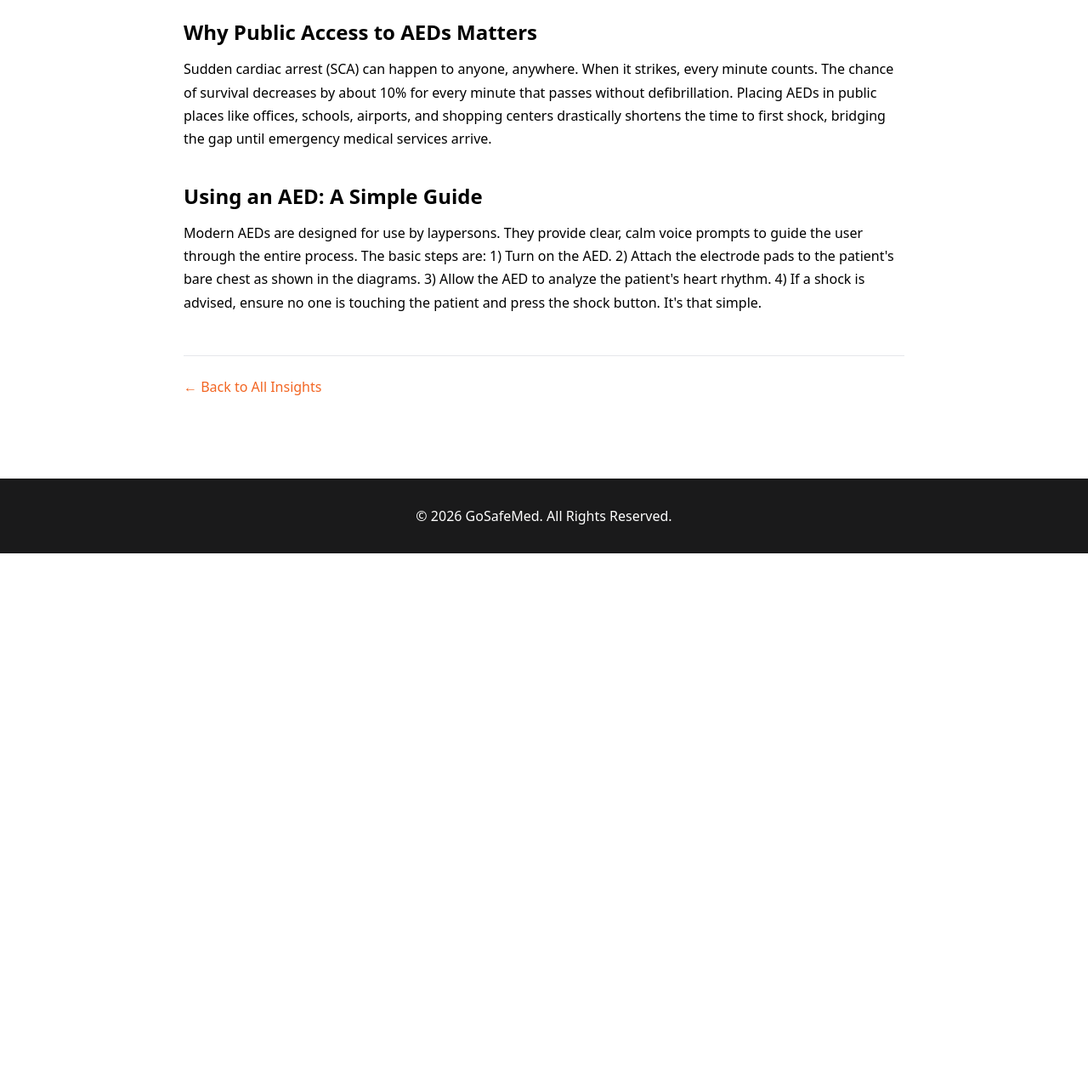
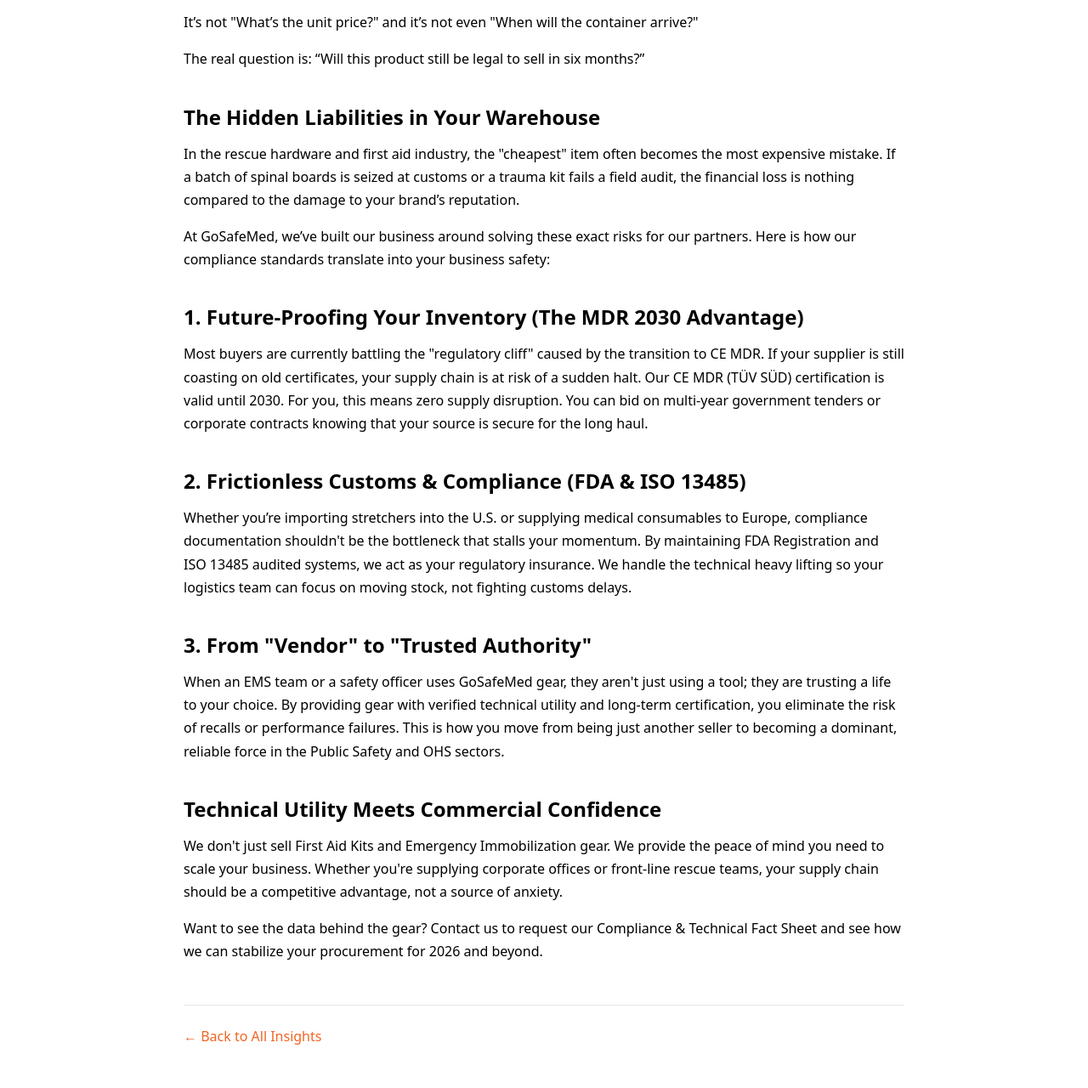
Before and after one commit to hellenfactoryprice/gosafemed-web, a website: page public/insights/post3.html in a window 1280 px wide. Shown: the part 806-2086 px from the top of the page at 85% size. Before the commit the page ends 1457 px from the top, so only its background shows below. Drawn offline with nearby package versions, Linux system fonts and the light colour scheme.

Commit message:
BLOG 3 BLOG

```diff
--- a/public/insights/post3.html
+++ b/public/insights/post3.html
@@ -3,7 +3,8 @@
 <head>
     <meta charset="UTF-8">
     <meta name="viewport" content="width=device-width, initial-scale=1.0">
-    <title>The Critical Role of AEDs in Public Spaces - GoSafeMed</title>
+    <title>Is Your Rescue Gear Supply Chain Built on Solid Ground or a Ticking Clock? - GoSafeMed</title>
+    <meta name="description" content="Struggling with CE MDR transitions? Learn how to secure your rescue gear supply chain and mitigate regulatory risks with long-term compliance strategies from GoSafeMed.">
     <script src="https://cdn.tailwindcss.com"></script>
     <style>
         .whatsapp-fab { position: fixed; bottom: 20px; right: 20px; z-index: 1000; transition: transform 0.3s ease-in-out; }
@@ -56,18 +57,31 @@
     <!-- Blog Post Content -->
     <main class="container mx-auto px-6 py-12 max-w-4xl">
         <article class="prose lg:prose-xl">
-            <h1 class="text-3xl md:text-4xl font-bold text-secondary">The Critical Role of AEDs in Public Spaces</h1>
+            <h1 class="text-3xl md:text-4xl font-bold text-secondary">Is Your Rescue Gear Supply Chain Built on Solid Ground or a Ticking Clock?</h1>
             <p class="text-gray-500 text-sm mt-2">MAR 26, 2026</p>
 
-            <img src="images/posts/post3/hero.jpg" alt="An AED mounted on a wall in a public space">
+            <img src="images/posts/post3/hero.jpg" alt="Rescue gear supply chain compliance">
 
-            <p>Automated External Defibrillators (AEDs) are lifesavers. This article explores the importance of deploying AEDs in communities and workplaces, and provides a step-by-step guide on how to use one in an emergency. Early defibrillation is key to surviving sudden cardiac arrest.</p>
+            <p>If you are an importer, wholesaler, or procurement manager in the emergency medical sector, let’s talk about the one question that probably keeps you up at night.</p>
+            <p>It’s not "What’s the unit price?" and it’s not even "When will the container arrive?"</p>
+            <p>The real question is: “Will this product still be legal to sell in six months?”</p>
 
-            <h2>Why Public Access to AEDs Matters</h2>
-            <p>Sudden cardiac arrest (SCA) can happen to anyone, anywhere. When it strikes, every minute counts. The chance of survival decreases by about 10% for every minute that passes without defibrillation. Placing AEDs in public places like offices, schools, airports, and shopping centers drastically shortens the time to first shock, bridging the gap until emergency medical services arrive.</p>
+            <h2>The Hidden Liabilities in Your Warehouse</h2>
+            <p>In the rescue hardware and first aid industry, the "cheapest" item often becomes the most expensive mistake. If a batch of spinal boards is seized at customs or a trauma kit fails a field audit, the financial loss is nothing compared to the damage to your brand’s reputation.</p>
+            <p>At GoSafeMed, we’ve built our business around solving these exact risks for our partners. Here is how our compliance standards translate into your business safety:</p>
 
-            <h2>Using an AED: A Simple Guide</h2>
-            <p>Modern AEDs are designed for use by laypersons. They provide clear, calm voice prompts to guide the user through the entire process. The basic steps are: 1) Turn on the AED. 2) Attach the electrode pads to the patient's bare chest as shown in the diagrams. 3) Allow the AED to analyze the patient's heart rhythm. 4) If a shock is advised, ensure no one is touching the patient and press the shock button. It's that simple.</p>
+            <h2>1. Future-Proofing Your Inventory (The MDR 2030 Advantage)</h2>
+            <p>Most buyers are currently battling the "regulatory cliff" caused by the transition to CE MDR. If your supplier is still coasting on old certificates, your supply chain is at risk of a sudden halt. Our CE MDR (TÜV SÜD) certification is valid until 2030. For you, this means zero supply disruption. You can bid on multi-year government tenders or corporate contracts knowing that your source is secure for the long haul.</p>
+
+            <h2>2. Frictionless Customs &amp; Compliance (FDA &amp; ISO 13485)</h2>
+            <p>Whether you’re importing stretchers into the U.S. or supplying medical consumables to Europe, compliance documentation shouldn't be the bottleneck that stalls your momentum. By maintaining FDA Registration and ISO 13485 audited systems, we act as your regulatory insurance. We handle the technical heavy lifting so your logistics team can focus on moving stock, not fighting customs delays.</p>
+
+            <h2>3. From "Vendor" to "Trusted Authority"</h2>
+            <p>When an EMS team or a safety officer uses GoSafeMed gear, they aren't just using a tool; they are trusting a life to your choice. By providing gear with verified technical utility and long-term certification, you eliminate the risk of recalls or performance failures. This is how you move from being just another seller to becoming a dominant, reliable force in the Public Safety and OHS sectors.</p>
+
+            <h2>Technical Utility Meets Commercial Confidence</h2>
+            <p>We don't just sell First Aid Kits and Emergency Immobilization gear. We provide the peace of mind you need to scale your business. Whether you're supplying corporate offices or front-line rescue teams, your supply chain should be a competitive advantage, not a source of anxiety.</p>
+            <p>Want to see the data behind the gear? Contact us to request our Compliance &amp; Technical Fact Sheet and see how we can stabilize your procurement for 2026 and beyond.</p>
 
         </article>
 
```
Also changed, not shown: public/index.html (+3 -3 lines), public/insights/insight.html (+2 -2 lines).
